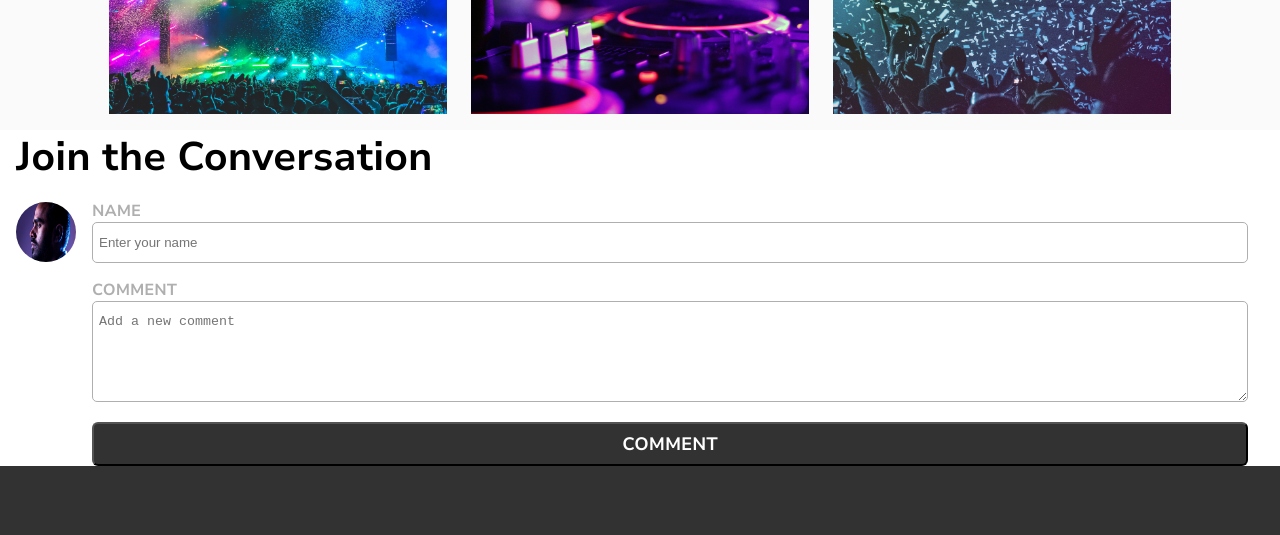
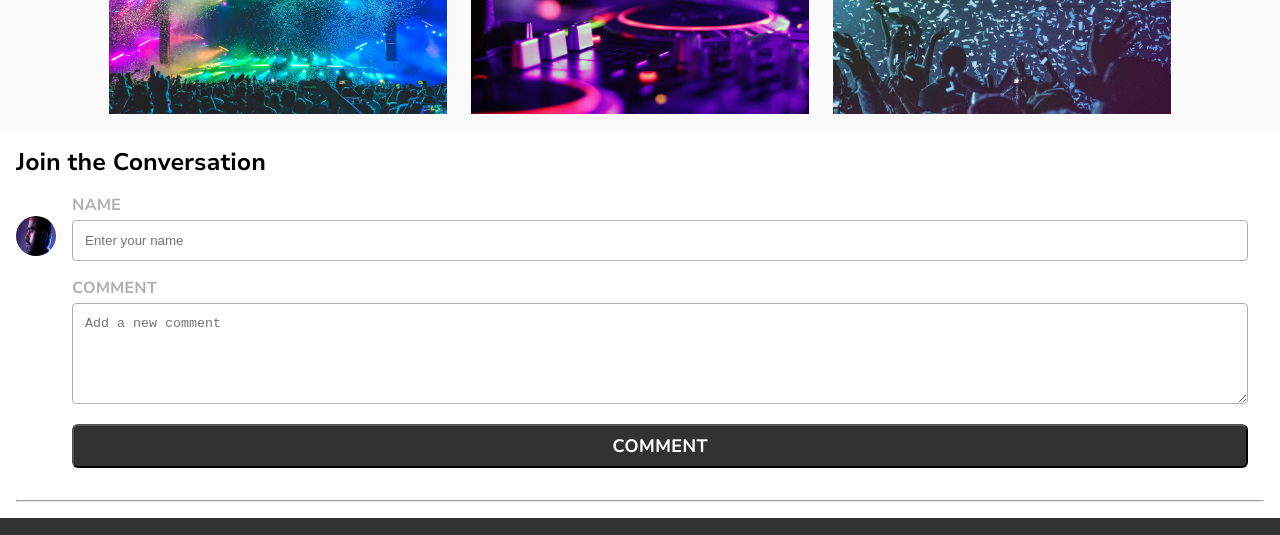
Before and after one commit to Yengzzkie/bandsite, a plain HTML site: page index.html in a window 1280 px wide. Shown: the part 2800-3335 px from the top of the page. Drawn offline with Linux system fonts and the light colour scheme; files whose address does not match are found by name.

Commit message:
add styling on form

```diff
--- a/index.html
+++ b/index.html
@@ -77,23 +77,26 @@
     <section class="comment-section">
       <h1 class="comment__header">Join the Conversation</h1>
       <div class="form-container">
-        <div class="avatar-container"><img class="avatar" src="./assets/images/Mohan-muruge.jpg" alt="avatar"></div>
+        <div class="avatar-container">
+          <img class="avatar" src="./assets/images/Mohan-muruge.jpg" alt="avatar">
+        </div>
         <form>
           <div class="input-container">
             <label for="">NAME</label>
-            <input type="text" name="name" placeholder="Enter your name" >
+            <input type="text" name="name" placeholder="Enter your name" required >
           </div>
 
           <div class="input-container">
             <label for="comment">COMMENT</label>
-            <textarea name="comment" rows="5" placeholder="Add a new comment"></textarea>
+            <textarea name="comment" rows="5" placeholder="Add a new comment" required></textarea>
           </div>
 
-          <button class="form-btn">COMMENT</button>
+          <button type="submit" class="form-btn">COMMENT</button>
         </form>
       </div>
 
     </section>
+    <hr>
 
     <!-- FOOTER -->
     <footer>
--- a/scripts/script.js
+++ b/scripts/script.js
@@ -0,0 +1 @@
+console.log("Hello, world")
--- a/styles/bio.scss
+++ b/styles/bio.scss
@@ -328,23 +328,26 @@ main {
 
 // COMMENT SECTION
 .comment-section {
-  padding: 0 16px;
+  padding: 16px;
 
   .comment__header {
-    @include font-bold();
-    font-size: 40px;
+    @include font-semibold();
+    font-size: 24px;
   }
 
   .form-container {
     @include flex-center(space-between, flex-start);
 
     .avatar-container {
-      margin: 18px 0;
-      max-width: fit-content;
+      background: $secondary-light;
+      border-radius: 100%;
+      margin: 38px 0;
+      width: 40px;
+      height: 40px;
 
       .avatar {
-        width: 60px;
-        height: 60px;
+        width: inherit;
+        height: inherit;
         border-radius: 100%;
       }
     }
@@ -365,10 +368,21 @@ main {
         }
 
         input, textarea {
-          border-radius: 5px;
+          border-radius: 4px;
           border: 1px solid $primary-light;
+          outline: none;
+          min-height: 36px;
           width: 100%;
-          padding: 12px 6px;
+          padding: 12px;
+          margin-top: 4px;
+
+          &:focus, &:active {
+            border-color: $primary-dark;
+          }
+
+          &:focus:invalid {
+            border-color: $error;
+          }
         }
       }
 
@@ -379,7 +393,12 @@ main {
         font-size: 18px;
         border-radius: 6px;
         width: 100%;
-        padding: 8px 16px
+        padding: 8px 16px;
+        cursor: pointer;
+
+        &:hover {
+          background: $secondary-dark
+        }
       }
     }
   }
--- a/styles/partials/_global.scss
+++ b/styles/partials/_global.scss
@@ -36,6 +36,7 @@ $primary-content: #ffffff;
 $secondary-dark: #000000;
 $secondary-light: #e1e1e1;
 $secondary-content: #fafafa;
+$error:  #D22D2D;
 $nunito-light: "Nunito-Light", sans-serif;
 $nunito-regular: "Nunito-Regular", sans-serif;
 $nunito-bold: "Nunito-Bold", sans-serif;
@@ -48,6 +49,10 @@ body {
 a {
   text-decoration: none;
   color: inherit;
+}
+
+hr {
+  margin: 16px;
 }
 
 // MIXINS
@@ -100,6 +105,11 @@ a {
   @include flex-center(flex-start);
 }
 
+@mixin active {
+  border: 1px solid $secondary-light;
+}
+
+
 // Screen media queries
 @mixin mobile {
   @media (max-width: 767px) {
```
Also changed, not shown: styles/bio.css.
